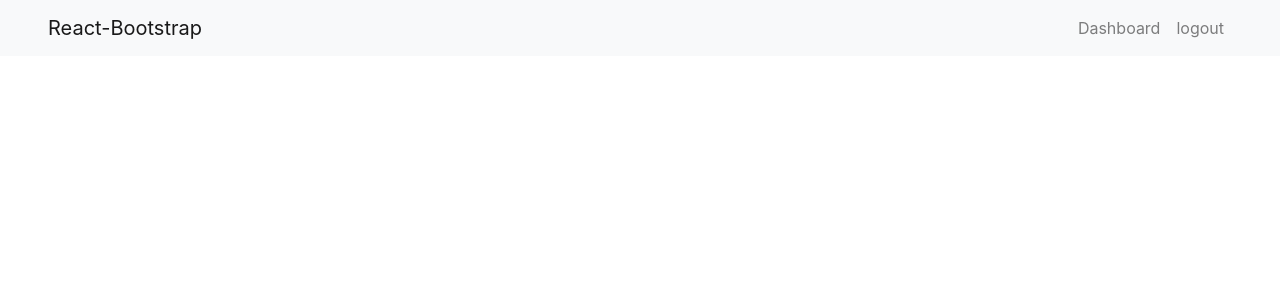
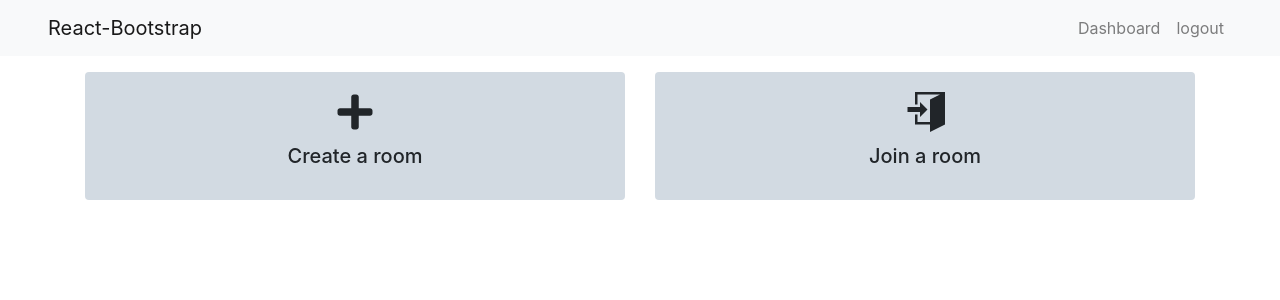
Before and after one commit to sairajchouhan/dbms-project-two, a React (Create React App) app: page /dashboard in a window 1280 px wide. Shown: the top 300 px of the page. Built offline with nearby package versions, Linux system fonts and the light colour scheme; no server answers; sample sign-in values are in the browser's storage.

Commit message:
add join and create room ui

```diff
--- a/package.json
+++ b/package.json
@@ -11,6 +11,7 @@
     "react": "^17.0.2",
     "react-bootstrap": "^1.5.2",
     "react-dom": "^17.0.2",
+    "react-icons": "^4.2.0",
     "react-router-dom": "^5.2.0",
     "react-scripts": "4.0.3",
     "web-vitals": "^1.1.1",
--- a/src/App.js
+++ b/src/App.js
@@ -3,7 +3,9 @@ import { Container } from 'react-bootstrap';
 import { Route, Switch } from 'react-router';
 
 import NavBar from './components/NavBar';
+import PrivateRoute from './components/PrivateRoute';
 import { auth, db } from './firebase';
+import DashBoard from './pages/DashBoard';
 import Home from './pages/Home';
 import Login from './pages/Login';
 import SignUp from './pages/SignUp';
@@ -35,6 +37,7 @@ const App = () => {
               <Route path="/" component={Home} exact />
               <Route path="/signup" component={SignUp} />
               <Route path="/login" component={Login} />
+              <PrivateRoute path="/dashboard" component={DashBoard} />
             </Container>
           </Switch>
         </>
--- /dev/null
+++ b/src/components/CreateRoomModel.jsx
@@ -0,0 +1,39 @@
+import React, { useState } from 'react';
+import { Button, Form, Modal } from 'react-bootstrap';
+import { useHistory } from 'react-router';
+import { useAuth } from '../state/authState';
+
+const CreateRoomModel = ({ show, handleClose }) => {
+  //   const history = useHistory();
+  const [data, setData] = useState({ roomName: '' });
+  //   const [loading, setLoading] = useState(false);
+  //   const currentUser = useAuth((state) => state.currentUser);
+
+  return (
+    <Modal show={show} onHide={handleClose}>
+      <Modal.Header closeButton>
+        <Modal.Title>Create Room</Modal.Title>
+      </Modal.Header>
+      <Modal.Body>
+        <Form.Group controlId="formBasicEmail">
+          <Form.Label>Room Name</Form.Label>
+          <Form.Control
+            type="email"
+            placeholder="Enter room name"
+            onChange={(e) => setData({ ...data, roomName: e.target.value })}
+          />
+        </Form.Group>
+      </Modal.Body>
+      <Modal.Footer>
+        <Button variant="secondary" onClick={handleClose}>
+          Close
+        </Button>
+        <Button variant="primary" onClick={handleClose}>
+          Create
+        </Button>
+      </Modal.Footer>
+    </Modal>
+  );
+};
+
+export default CreateRoomModel;
--- /dev/null
+++ b/src/components/JoinRoomModel.jsx
@@ -0,0 +1,39 @@
+import React, { useState } from 'react';
+import { Button, Form, Modal } from 'react-bootstrap';
+import { useHistory } from 'react-router';
+import { useAuth } from '../state/authState';
+
+const CreateRoomModel = ({ show, handleClose }) => {
+  //   const history = useHistory();
+  const [data, setData] = useState({ roomId: '' });
+  //   const [loading, setLoading] = useState(false);
+  //   const currentUser = useAuth((state) => state.currentUser);
+
+  return (
+    <Modal show={show} onHide={handleClose}>
+      <Modal.Header closeButton>
+        <Modal.Title>Join Room</Modal.Title>
+      </Modal.Header>
+      <Modal.Body>
+        <Form.Group controlId="formBasicEmail">
+          <Form.Label>Room Id</Form.Label>
+          <Form.Control
+            type="text"
+            placeholder="Enter room id"
+            onChange={(e) => setData({ ...data, roomId: e.target.value })}
+          />
+        </Form.Group>
+      </Modal.Body>
+      <Modal.Footer>
+        <Button variant="secondary" onClick={handleClose}>
+          Close
+        </Button>
+        <Button variant="primary" onClick={handleClose}>
+          Join
+        </Button>
+      </Modal.Footer>
+    </Modal>
+  );
+};
+
+export default CreateRoomModel;
--- /dev/null
+++ b/src/components/PrivateRoute.jsx
@@ -0,0 +1,21 @@
+import React from 'react';
+import { Route, Redirect } from 'react-router-dom';
+import { useAuth } from '../state/authState';
+
+const PrivateRoute = ({ component: Component, ...rest }) => {
+  const currentUser = useAuth((state) => state.currentUser);
+  return (
+    <Route
+      {...rest}
+      render={(props) => {
+        return currentUser ? (
+          <Component {...props} />
+        ) : (
+          <Redirect to="/login" />
+        );
+      }}
+    />
+  );
+};
+
+export default PrivateRoute;
--- /dev/null
+++ b/src/pages/DashBoard.jsx
@@ -0,0 +1,62 @@
+import React, { useState } from 'react';
+import { Button, Card, Col, Form, Modal, Row } from 'react-bootstrap';
+import { FaPlus } from 'react-icons/fa';
+import { ImEnter } from 'react-icons/im';
+import CreateRoomModel from '../components/CreateRoomModel';
+import JoinRoomModel from '../components/JoinRoomModel';
+
+const DashBoard = () => {
+  const [show1, setShow1] = useState(false);
+  const handleClose1 = () => setShow1(false);
+  const handleShow1 = () => setShow1(true);
+  const [show2, setShow2] = useState(false);
+  const handleClose2 = () => setShow2(false);
+  const handleShow2 = () => setShow2(true);
+
+  return (
+    <div style={{ marginTop: '1rem' }}>
+      <Row>
+        <Col md={6}>
+          <Card
+            style={{
+              textAlign: 'center',
+              cursor: 'pointer',
+              background: '#d2dae2',
+              border: 'none',
+            }}
+            onClick={handleShow1}
+          >
+            <Card.Body>
+              <Card.Title>
+                <FaPlus style={{ fontSize: '2em' }} />
+              </Card.Title>
+              <Card.Title>Create a room</Card.Title>
+            </Card.Body>
+          </Card>
+        </Col>
+        <Col md={6}>
+          <Card
+            style={{
+              textAlign: 'center',
+              cursor: 'pointer',
+              background: '#d2dae2',
+              border: 'none',
+            }}
+            onClick={handleShow2}
+          >
+            <Card.Body>
+              <Card.Title>
+                <ImEnter style={{ fontSize: '2em' }} />
+              </Card.Title>
+              <Card.Title>Join a room</Card.Title>
+            </Card.Body>
+          </Card>
+        </Col>
+        <CreateRoomModel show={show1} handleClose={handleClose1} />
+        <JoinRoomModel show={show2} handleClose={handleClose2} />
+      </Row>
+    </div>
+  );
+};
+
+export default DashBoard;
```
Also changed, not shown: 1 other file (tests, documents, lock files or other folders).
